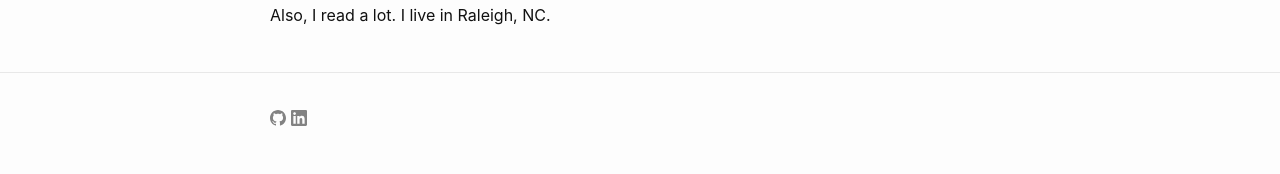
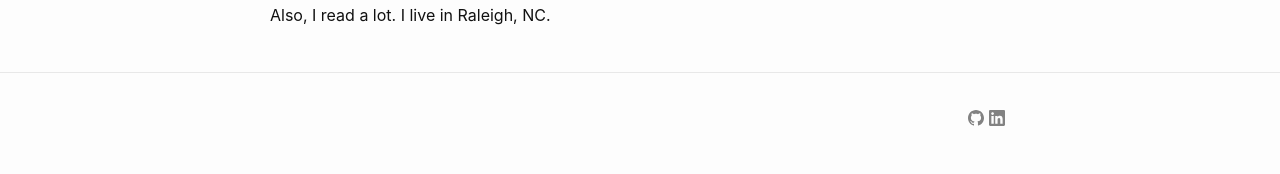
Before and after one commit to brcrista/brcrista.github.io, a Jekyll site: the page built from index.md, in a window 1280 px wide. Shown: the part 1064-1238 px from the top of the page. Built offline with Jekyll 4.4.1, drawn with Linux system fonts in a browser that asks for light colours.

Commit message:
Right-justify social media links

```diff
--- a/_sass/minima/_layout.scss
+++ b/_sass/minima/_layout.scss
@@ -149,6 +149,11 @@
   width:         calc(45% - (#{$spacing-unit} / 2));
 }
 
+.social {
+  display: flex;
+  justify-content: flex-end
+}
+
 @include media-query($on-laptop) {
   .footer-col-1,
   .footer-col-2 {
```
